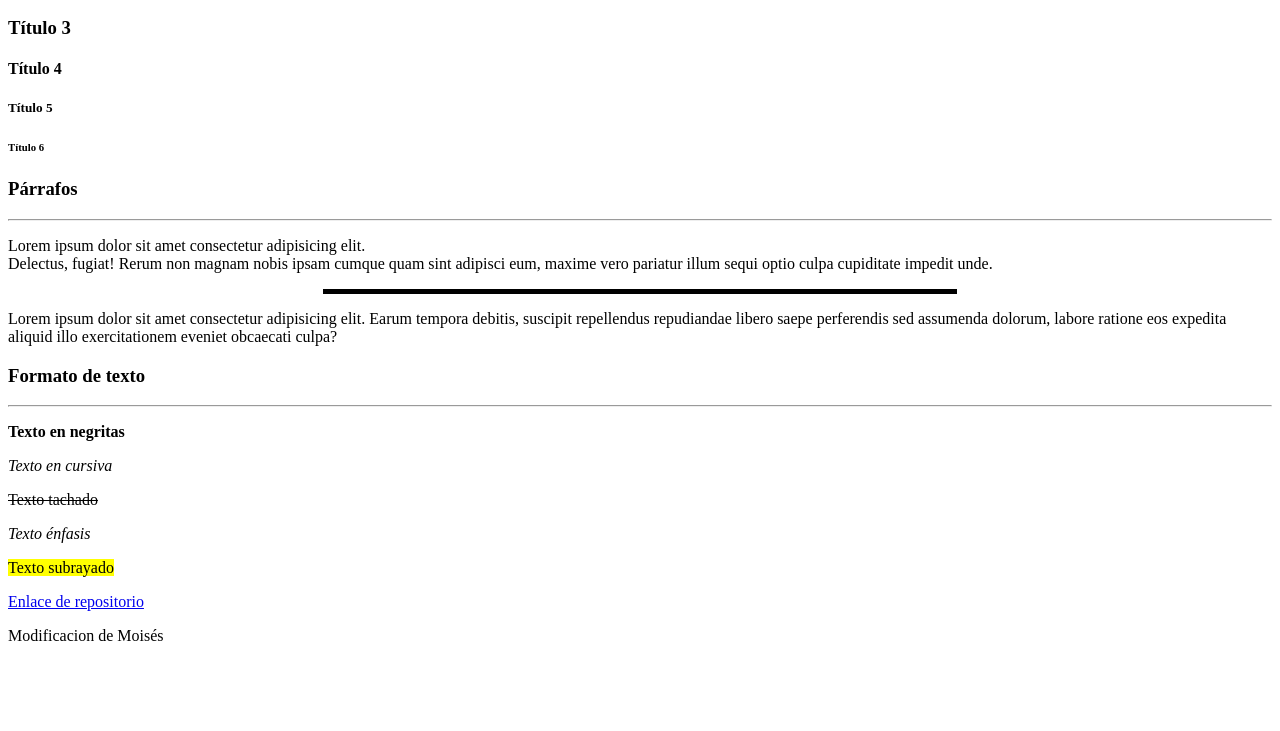
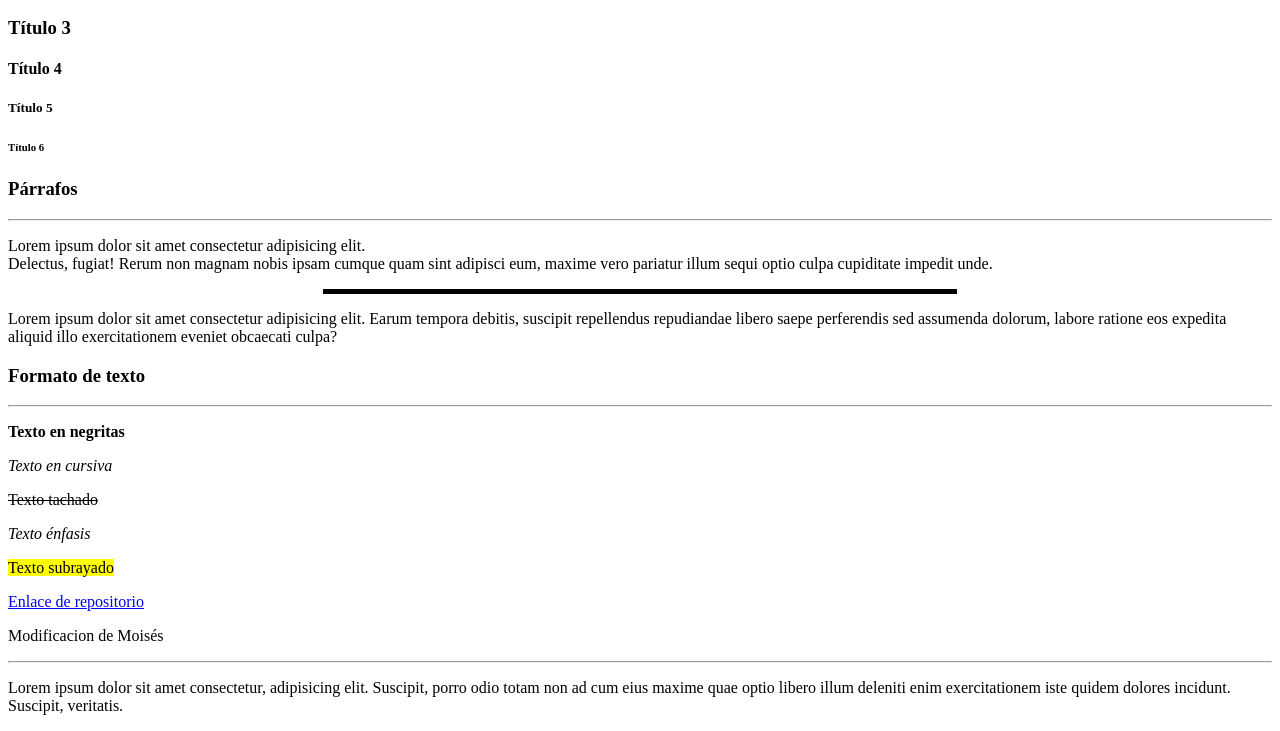
Before and after one commit to moyuna/programacion-web-24CV, a plain HTML site: page index.html in a window 1280 px wide. Shown: the part 136-867 px from the top of the page. Before the commit the page ends 800 px from the top, so only its background shows below. Drawn offline with Linux system fonts and the light colour scheme.

Commit message:
Actualización

```diff
--- a/index.html
+++ b/index.html
@@ -30,7 +30,8 @@
 
         <a href="https://github.com/moyuna/programacion-web" target="_blank">Enlace de repositorio</a>
         <p> Modificacion de Moisés</p>
-
+        <hr>
+        <p>Lorem ipsum dolor sit amet consectetur, adipisicing elit. Suscipit, porro odio totam non ad cum eius maxime quae optio libero illum deleniti enim exercitationem iste quidem dolores incidunt. Suscipit, veritatis.</p>
 
     </body>
 </html>
```
